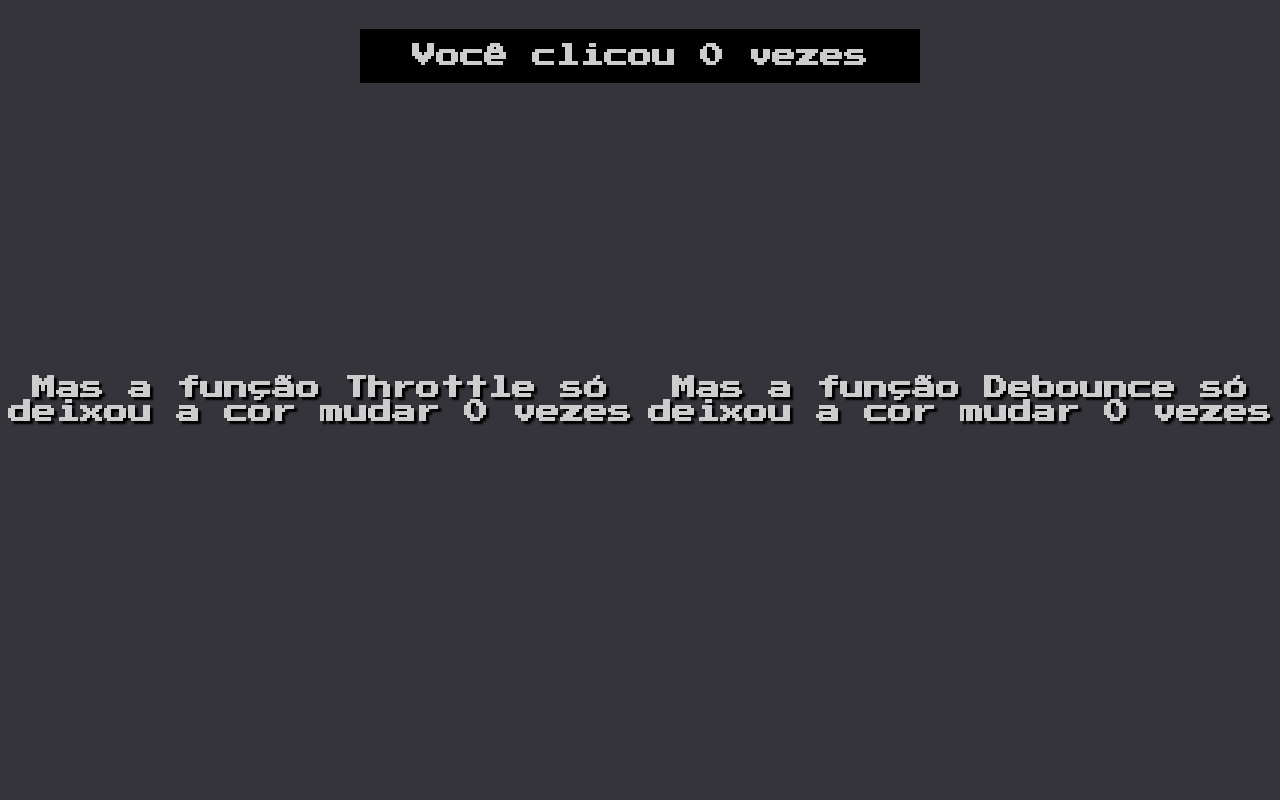
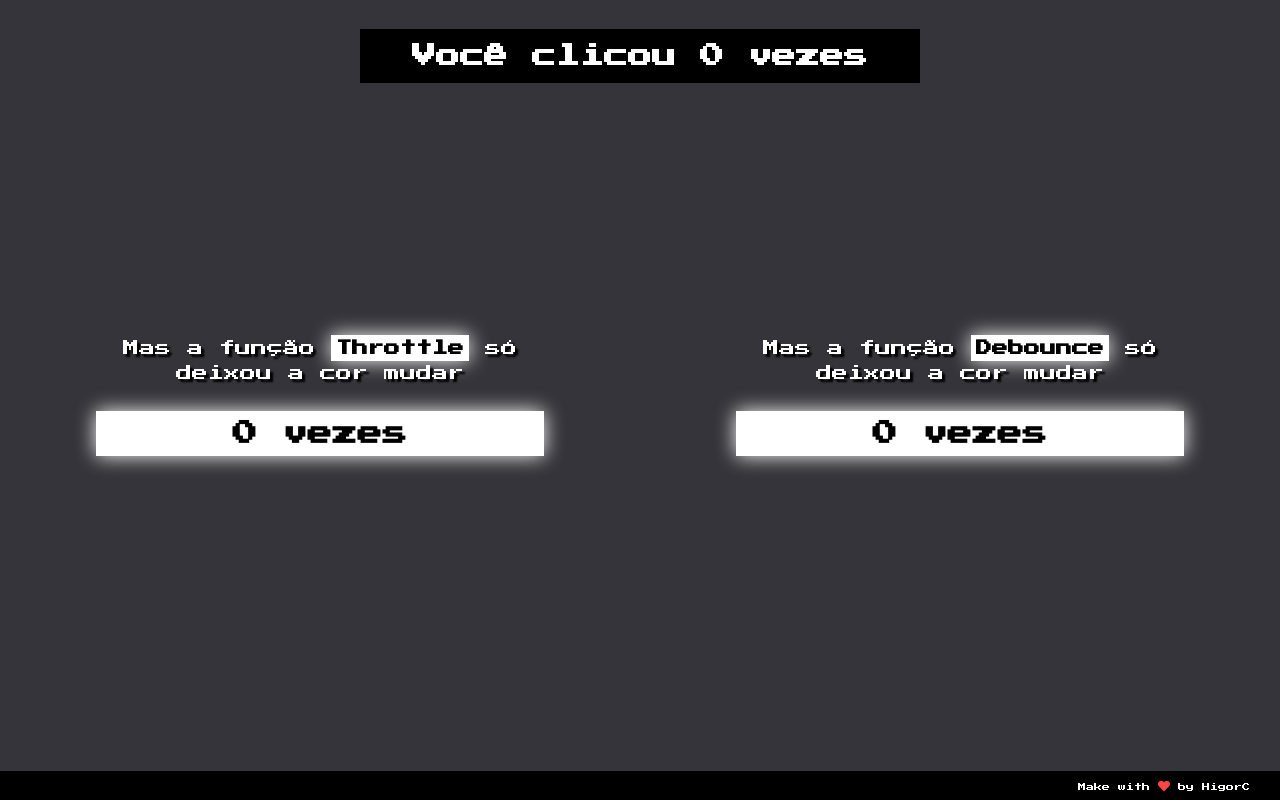
Before and after one commit to HigorC/throttle-debounce, a Vue app: page / in a window 1280 px wide. Built offline with nearby package versions, Linux system fonts and the light colour scheme.

Commit message:
Create footer and card component

```diff
--- a/package.json
+++ b/package.json
@@ -8,6 +8,7 @@
     "lint": "vue-cli-service lint"
   },
   "dependencies": {
+    "@fortawesome/fontawesome-free": "^5.13.0",
     "core-js": "^3.6.5",
     "node-sass": "^4.14.1",
     "sass-loader": "^8.0.2",
--- a/src/App.vue
+++ b/src/App.vue
@@ -1,27 +1,46 @@
 <template>
   <div id="app">
-    <Box/>
+    <Box />
+    <Footer />
   </div>
 </template>
 
 <script>
-import Box from './components/Box.vue'
+import Box from "./components/Box.vue";
+import Footer from "./components/Footer.vue";
 
 export default {
-  name: 'App',
+  name: "App",
   components: {
-    Box
+    Box,
+    Footer
   }
-}
+};
 </script>
 
-<style>
-html, body, #app {
+<style lang="scss">
+@font-face {
+  font-family: "PressStart2P";
+  src: url("./assets/fonts/PressStart2P-Regular.ttf") format("truetype");
+}
+
+$font-main: "PressStart2P", sans-serif;
+
+html,
+body,
+#app {
   height: 100%;
   margin: 0;
+
+  -webkit-touch-callout: none; /* iOS Safari */
+  -webkit-user-select: none; /* Safari */
+  -khtml-user-select: none; /* Konqueror HTML */
+  -moz-user-select: none; /* Old versions of Firefox */
+  -ms-user-select: none; /* Internet Explorer/Edge */
+  user-select: none; /* Non-prefixed version, currently supported by Chrome, Edge, Opera and Firefox */
 }
 #app {
-  font-family: Avenir, Helvetica, Arial, sans-serif;
+  font-family: $font-main, Avenir, Helvetica, Arial, sans-serif;
   -webkit-font-smoothing: antialiased;
   -moz-osx-font-smoothing: grayscale;
   text-align: center;
--- a/src/components/Box.vue
+++ b/src/components/Box.vue
@@ -8,17 +8,20 @@
       </h2>
     </div>
     <div class="throttle-area">
-      <h2>Mas a função Throttle só deixou a cor mudar {{throttleInfos.countChange}} vezes</h2>
+      <FunctionCart :functionInfos="throttleInfos" />
     </div>
     <div class="debounce-area">
-      <h2>Mas a função Debounce só deixou a cor mudar {{debounceInfos.countChange}} vezes</h2>
+      <FunctionCart :functionInfos="debounceInfos" />
     </div>
   </div>
 </template>
 <script>
 import { getRandonInteger, throttle, debounce } from "../util";
+import FunctionCart from "./FunctionCard.vue";
+
 export default {
   name: "Box",
+  components: { FunctionCart },
   mounted: function() {
     const that = this;
     const boxElement = document.querySelector(".box");
@@ -47,10 +50,12 @@ export default {
   data: () => ({
     countClick: 0,
     throttleInfos: {
+      name: 'Throttle',
       countChange: 0,
       indexActualRandonColor: -1
     },
     debounceInfos: {
+      name: 'Debounce',
       countChange: 0,
       indexActualRandonColor: -1
     },
@@ -74,7 +79,7 @@ export default {
   computed: {},
   methods: {
     resetCounters: function() {
-      const interval = setInterval(()=> {
+      const interval = setInterval(() => {
         if (this.countClick > 0) {
           this.countClick--;
         }
@@ -85,7 +90,12 @@ export default {
           this.debounceInfos.countChange--;
         }
 
-        if (this.countClick + this.throttleInfos.countChange + this.debounceInfos.countChange === 0)  {
+        if (
+          this.countClick +
+            this.throttleInfos.countChange +
+            this.debounceInfos.countChange ===
+          0
+        ) {
           clearInterval(interval);
         }
       }, 20);
@@ -117,17 +127,14 @@ export default {
 </script>
 
 <style scoped lang='scss'>
-@import url("https://fonts.googleapis.com/css2?family=Press+Start+2P&display=swap");
-
 .box {
   height: 100%;
   width: 100%;
   display: flex;
   align-items: center;
+
   h2 {
-    @extend .noselect;
-    font-family: "Press Start 2P", cursive;
-    color: #ccc;
+    color: #fff;
     text-shadow: 3px 3px 2px #000000;
   }
 
@@ -137,12 +144,10 @@ export default {
     top: 7%;
     width: 550px;
     left: 50%;
-    // margin-right: -50%;
     transform: translate(-50%, -50%);
     h2 {
       margin: 0;
     }
-    // margin-top: 5%;
     position: absolute;
   }
 
@@ -154,6 +159,27 @@ export default {
     width: 50%;
     display: flex;
     align-items: center;
+    color: #ffffff;
+    line-height: 25px;
+
+    // .name-function,
+    // .count {
+    //   padding: 5px;
+    //   background-color: white;
+    //   color: black;
+    //   font-weight: bold;
+    // }
+
+    // .description {
+    //   width: 80%;
+    //   margin: 0 auto;
+    // }
+    .title {
+      background-color: black;
+      padding: 15px 5px;
+      width: 300px;
+      margin: 0 auto;
+    }
   }
 
   .throttle-area {
@@ -164,13 +190,4 @@ export default {
     float: right;
   }
 }
-
-.noselect {
-  -webkit-touch-callout: none; /* iOS Safari */
-  -webkit-user-select: none; /* Safari */
-  -khtml-user-select: none; /* Konqueror HTML */
-  -moz-user-select: none; /* Old versions of Firefox */
-  -ms-user-select: none; /* Internet Explorer/Edge */
-  user-select: none; /* Non-prefixed version, currently supported by Chrome, Edge, Opera and Firefox */
-}
 </style>
--- /dev/null
+++ b/src/components/Footer.vue
@@ -0,0 +1,44 @@
+<template>
+  <div class="footer">
+    <p>
+      Make with
+      <span>
+        <i class="fas fa-heart"></i>
+      </span>
+      by
+      <a target="_blank" href="https://www.github.com/higorc">HigorC</a>
+    </p>
+  </div>
+</template>
+
+<script>
+export default {};
+</script>
+
+<style scoped lang="scss">
+.footer {
+  position: fixed;
+  bottom: 0;
+  color: #ffffff;
+  background-color: #000000;
+  width: 100%;
+  text-align: right;
+  p {
+    font-size: 8px;
+    margin-right: 30px;
+    a {
+      color: #ffffff;
+      text-decoration: none;
+      &:hover {
+        color: rgb(255, 70, 70);
+      }
+    }
+    span {
+      font-size: 12px;
+    }
+    svg {
+      color: rgb(255, 70, 70);
+    }
+  }
+}
+</style>
--- /dev/null
+++ b/src/components/FunctionCard.vue
@@ -0,0 +1,37 @@
+<template>
+  <div class="description">
+    <p class="text">
+      Mas a função
+      <span class="highlight">{{functionInfos.name}}</span>
+      só deixou a cor mudar
+    </p>
+    <p class="highlight count">{{functionInfos.countChange}} vezes</p>
+  </div>
+</template>
+
+<script>
+export default {
+  props: ["functionInfos"]
+};
+</script>
+
+<style scoped lang="scss">
+.highlight {
+  padding: 5px;
+  background-color: white;
+  color: black;
+  font-weight: bold;
+      text-shadow: none;
+          box-shadow: 0px 0px 20px #fff;
+          &.count {
+              font-size: 25px;
+              padding: 10px 5px;
+          }
+}
+
+.description {
+  width: 70%;
+  margin: 0 auto;
+      text-shadow: 3px 3px 2px #000000;
+}
+</style>
--- a/src/main.js
+++ b/src/main.js
@@ -3,6 +3,9 @@ import App from './App.vue'
 
 Vue.config.productionTip = false
 
+import '@fortawesome/fontawesome-free/css/all.css'
+import '@fortawesome/fontawesome-free/js/all.js'
+
 new Vue({
   render: h => h(App),
 }).$mount('#app')
```
Also changed, not shown: src/assets/fonts/PressStart2P-Regular.ttf (added), 1 other file (tests, documents, lock files or other folders).
